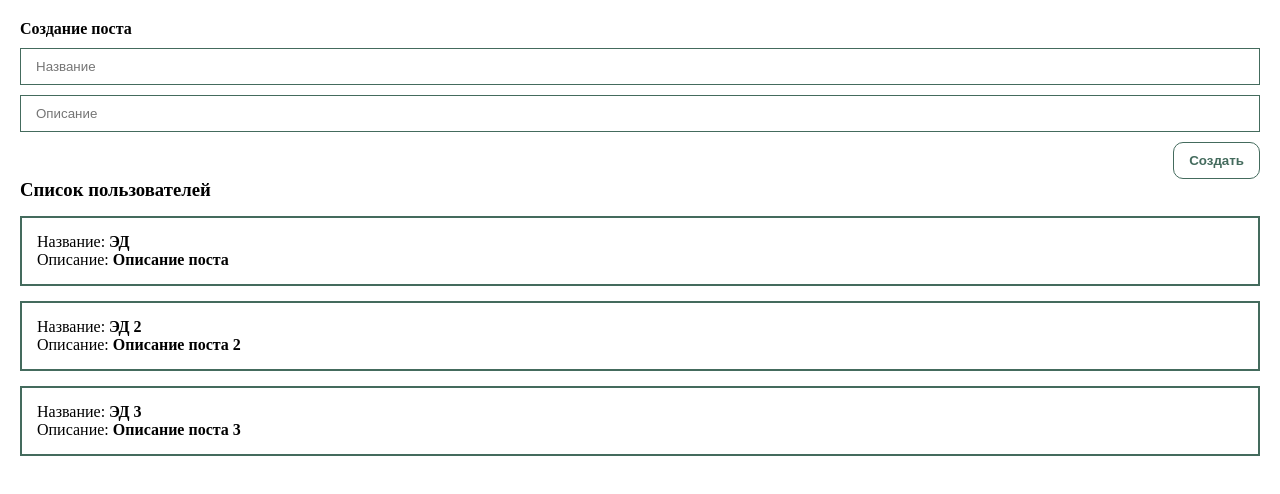
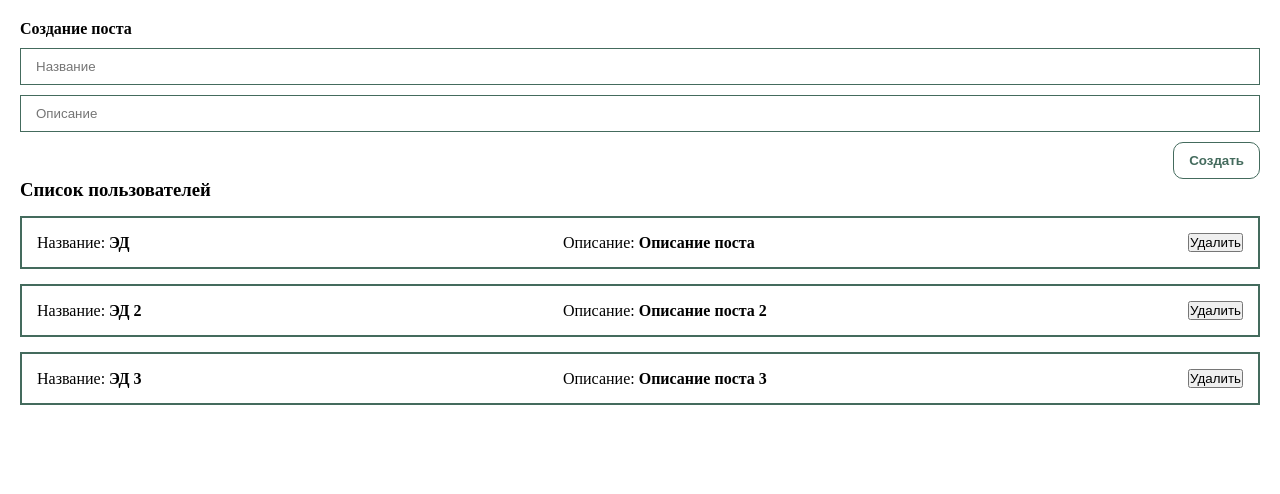
Before and after one commit to ArtyomUschenko/vuejs-Module03-Ulbi, a Vue app: page / in a window 1280 px wide. Shown: the top 494 px of the page. Built offline with nearby package versions, Linux system fonts and the light colour scheme; the HTML template or start-up script is replaced by a standard one.

Commit message:
Выполнена декомпозиция переиспользованых кнопок

```diff
--- a/src/components/PostForm.vue
+++ b/src/components/PostForm.vue
@@ -1,5 +1,8 @@
 <script>
+import MyButton from "@/components/Ul/MyButton.vue";
+
 export default {
+  components: {MyButton},
  data() {
    return {
      post: {
@@ -28,7 +31,7 @@ export default {
     <h4>Создание поста</h4>
     <input class="input" type="text" placeholder="Название" v-model="post.title">
     <input class="input" type="text" placeholder="Описание" v-model="post.body">
-    <button class="btn" @click="createPost">Создать</button>
+    <MyButton class="btn" @click="createPost">Создать</MyButton>
   </form>
 </template>
 
@@ -38,15 +41,7 @@ export default {
     flex-direction: column;
   }
   .btn {
-    padding: 10px 15px;
-    background: none;
-    border-radius: 10px;
-    border: 1px solid #446b5d;
     align-self: flex-end;
-    margin-top: 10px;
-    color: #446b5d;
-    font-weight: bold;
-    cursor: pointer;
   }
   .input {
     width: 100%;
--- a/src/components/PostList.vue
+++ b/src/components/PostList.vue
@@ -25,9 +25,5 @@
 </template>
 
 <style scoped>
-.post {
-  padding: 15px;
-  border: 2px solid #446b5d;
-  margin-top: 15px;
-}
+
 </style>
--- a/src/components/Postitem.vue
+++ b/src/components/Postitem.vue
@@ -13,9 +13,20 @@
   <div class="post">
     <div>Название: <strong>{{ post.title }}</strong></div>
     <div>Описание: <strong>{{ post.body }}</strong></div>
+    <div class="post__btns">
+      <button @click="$emit('delete')">Удалить</button>
+    </div>
   </div>
+
 </template>
 
 <style scoped>
-
+  .post {
+    padding: 15px;
+    border: 2px solid #446b5d;
+    margin-top: 15px;
+    display: flex;
+    align-items: center;
+    justify-content: space-between;
+  }
 </style>
--- /dev/null
+++ b/src/components/Ul/MyButton.vue
@@ -0,0 +1,22 @@
+<script setup>
+
+</script>
+
+<template>
+  <button>
+    <slot></slot>
+  </button>
+</template>
+
+<style scoped>
+  .btn {
+    padding: 10px 15px;
+    background: none;
+    border-radius: 10px;
+    border: 1px solid #446b5d;
+    margin-top: 10px;
+    color: #446b5d;
+    font-weight: bold;
+    cursor: pointer;
+  }
+</style>
```
